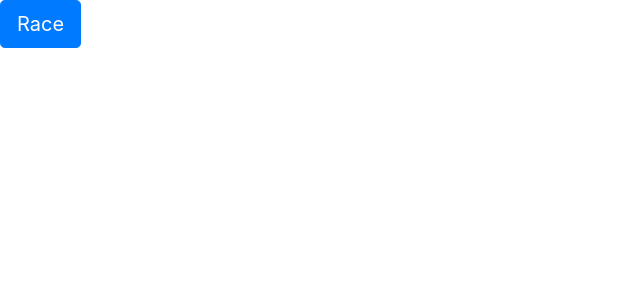
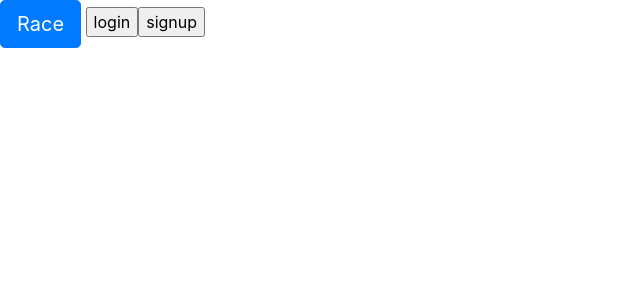
Before and after one commit to bin98123/RacingGame, a Java web app: page / in a window 1280 px wide. Shown: the top 300 px of the page, without its empty margins (0-640 px from the left). Run offline with Tomcat 11, a stand-in JSP engine, Linux system fonts and the light colour scheme.

Commit message:
Update index.jsp
them button signup va login

```diff
--- a/src/main/webapp/index.jsp
+++ b/src/main/webapp/index.jsp
@@ -9,7 +9,7 @@
 
 <body>
 <a class="btn btn-primary btn-lg" href="<c:url value="/race"/>">Race</a>
-
+<input type="button" name="login" value="login"><input type="button" name="signup" value="signup">
 <script>
 
 </script>
```
